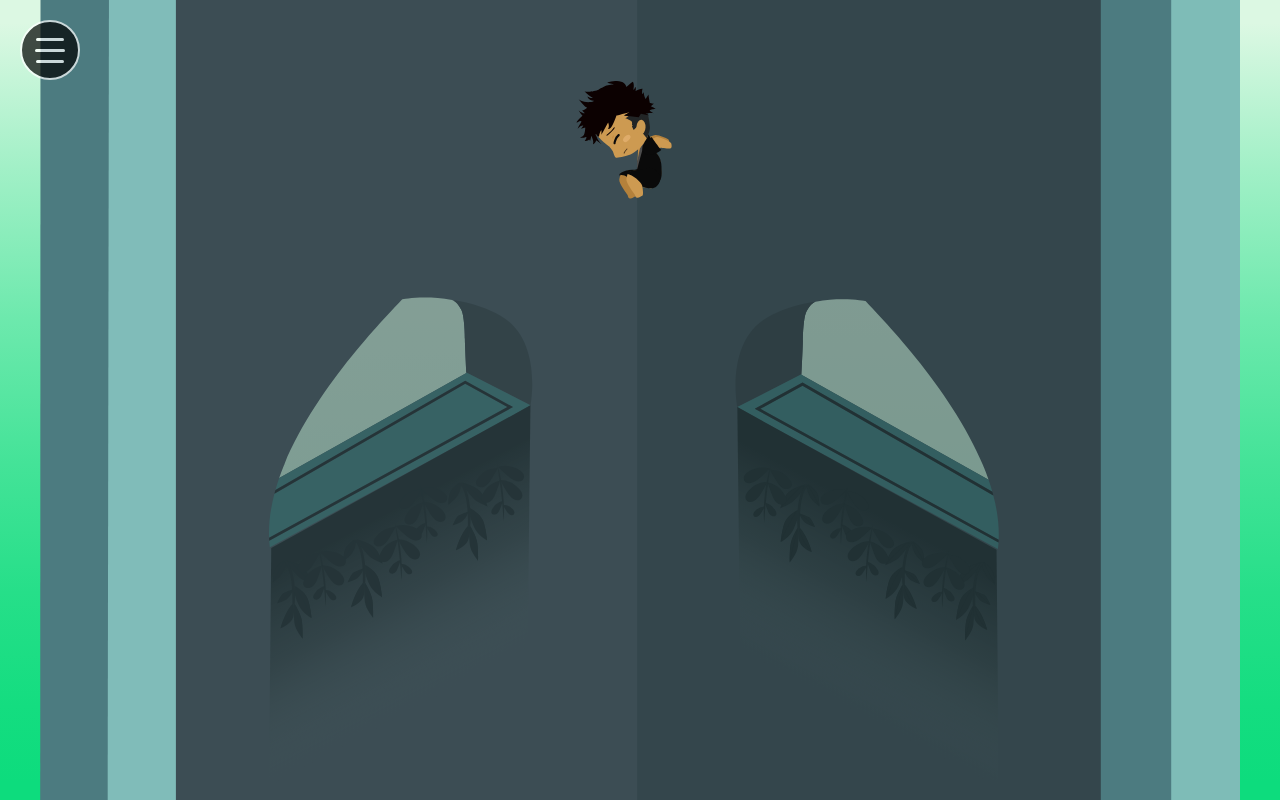
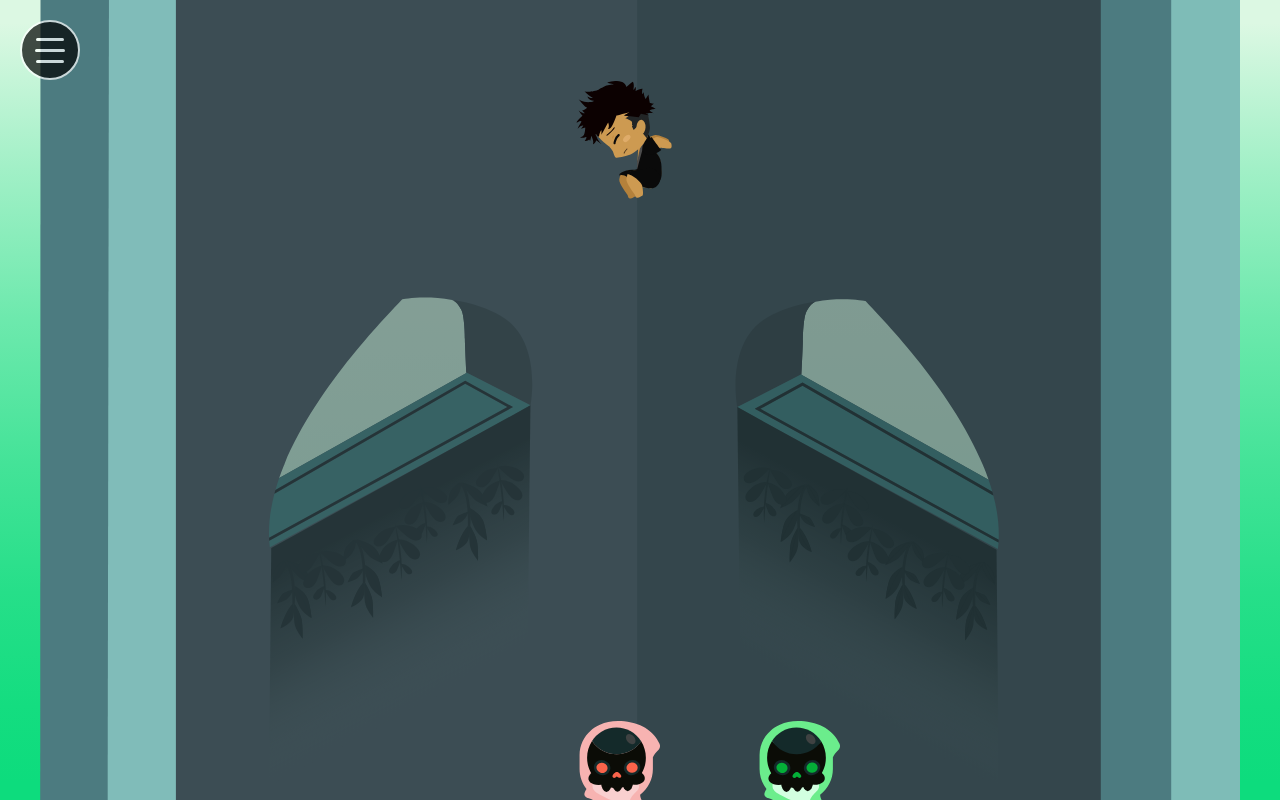
Before and after one commit to brunosneak/portfolio-in-react, a React (Create React App) app: page /gamePage in a window 1280 px wide. Built offline with nearby package versions, Linux system fonts and the light colour scheme.

Commit message:
insertion des fantômes

```diff
--- a/src/components/gamePage/GamePage.js
+++ b/src/components/gamePage/GamePage.js
@@ -11,6 +11,10 @@ class GamePage extends Component {
         this.fenetreGauche = React.createRef();
         this.fenetreDroite = React.createRef();
         this.fondVert = React.createRef();
+        this.fantomeRougeColl = React.createRef();
+        this.fantomeVertColl = React.createRef();
+        this.fantomeRouge = React.createRef();
+        this.fantomeVert = React.createRef();
     }
 
     componentDidMount(){
@@ -75,6 +79,8 @@ class GamePage extends Component {
             (() => {
                 const fenetreGaucheTop = this.fenetreGauche.current.offsetTop;
                 const fenetreDroiteTop = this.fenetreDroite.current.offsetTop;
+                const fantomeRougeCollTop = this.fantomeRougeColl.current.offsetTop;
+                const fantomeVertCollTop = this.fantomeVertColl.current.offsetTop;
 
                 /* défilement decors */
                 const tops = (top1, top2, px) => {
@@ -84,17 +90,29 @@ class GamePage extends Component {
 
                 tops(fenetreGaucheTop,this.fenetreGauche, 6);
                 tops(fenetreDroiteTop,this.fenetreDroite, 6);
+                tops(fantomeRougeCollTop,this.fantomeRougeColl, 7);
+                tops(fantomeVertCollTop,this.fantomeVertColl, 7);
             })();
 
             /* retour depart des objets en boucle*/
             (() => {
                 const objHeight = {
-                    fenetreGaucheHeight: this.fenetreGauche.current.offsetTop + this.fenetreGauche.current.offsetHeight
+                    fenetreGaucheHeight: this.fenetreGauche.current.offsetTop + this.fenetreGauche.current.offsetHeight,
+                    fantomeRougeCollHeight: this.fantomeRougeColl.current.offsetTop + this.fantomeRougeColl.current.offsetHeight,
+                    fantomeVertCollHeight: this.fantomeVertColl.current.offsetTop + this.fantomeVertColl.current.offsetHeight,
                 }
                 if(this.fondVert.current.offsetTop >= objHeight.fenetreGaucheHeight){
                     this.fenetreGauche.current.style.top = this.fondVert.current.offsetHeight + Math.floor(Math.random()*1000) + "px";
                     this.fenetreDroite.current.style.top = this.fenetreGauche.current.style.top;
                 };
+                const start = (start1, start2) => {
+                    if(this.fondVert.current.offsetTop >= start1){
+                        start2.current.style.top = this.fondVert.current.offsetHeight + Math.floor(Math.random()*1000) + "px";
+                        start2.current.style.left = (Math.floor(Math.random() * (975 - 128 + 1)) + 128) + "px";
+                    };
+                };
+                start(objHeight.fantomeRougeCollHeight, this.fantomeRougeColl);
+                start(objHeight.fantomeVertCollHeight, this.fantomeVertColl);
             })();
 
             /* boucle du sprite */
@@ -137,6 +155,24 @@ class GamePage extends Component {
                                  ref={ this.joueurRef }/>
                         </div>
                     </div>
+                    <div className={ Style.fantomeRougeColl } ref={ this.fantomeRougeColl }>
+                        <div className={ Style.masqueFantomeRouge }>
+                            <img className={ Style.fantomeRouge }
+                                 src={require("../../assets/img/spriteFantomeRouge.svg")}
+                                 alt="fantome rouge"
+                                 ref={ this.fantomeRouge }
+                            />
+                        </div>
+                    </div>
+                    <div className={ Style.fantomeVertColl } ref={ this.fantomeVertColl }>
+                        <div className={ Style.masqueFantomeVert }>
+                            <img className={ Style.fantomeVert }
+                                 src={require("../../assets/img/spriteFantomeVert.svg")}
+                                 alt="fantome vert"
+                                 ref={ this.fantomeVert }
+                            />
+                        </div>
+                    </div>
                 </div>
             </div>
         )
--- a/src/components/gamePage/GamePage.module.scss
+++ b/src/components/gamePage/GamePage.module.scss
@@ -50,5 +50,28 @@
                 }
             }
         }
+        .fantomeRougeColl, .fantomeVertColl{
+            bottom: 0;
+            height: 66px;
+            left: 45%;
+            position: absolute;
+            width: 73px;
+            z-index: 4;
+            .masqueFantomeRouge, .masqueFantomeVert{
+                height: 150px;
+                left: -22px;
+                overflow: hidden;
+                position: absolute;
+                top: -7px;
+                width: 123px;
+                .fantomeRouge, .fantomeVert{
+                    height: 100%;
+                    position: absolute;
+                }
+            }
+        }
+        .fantomeVertColl{
+            left: 60%;
+        }
     }
 }
```
